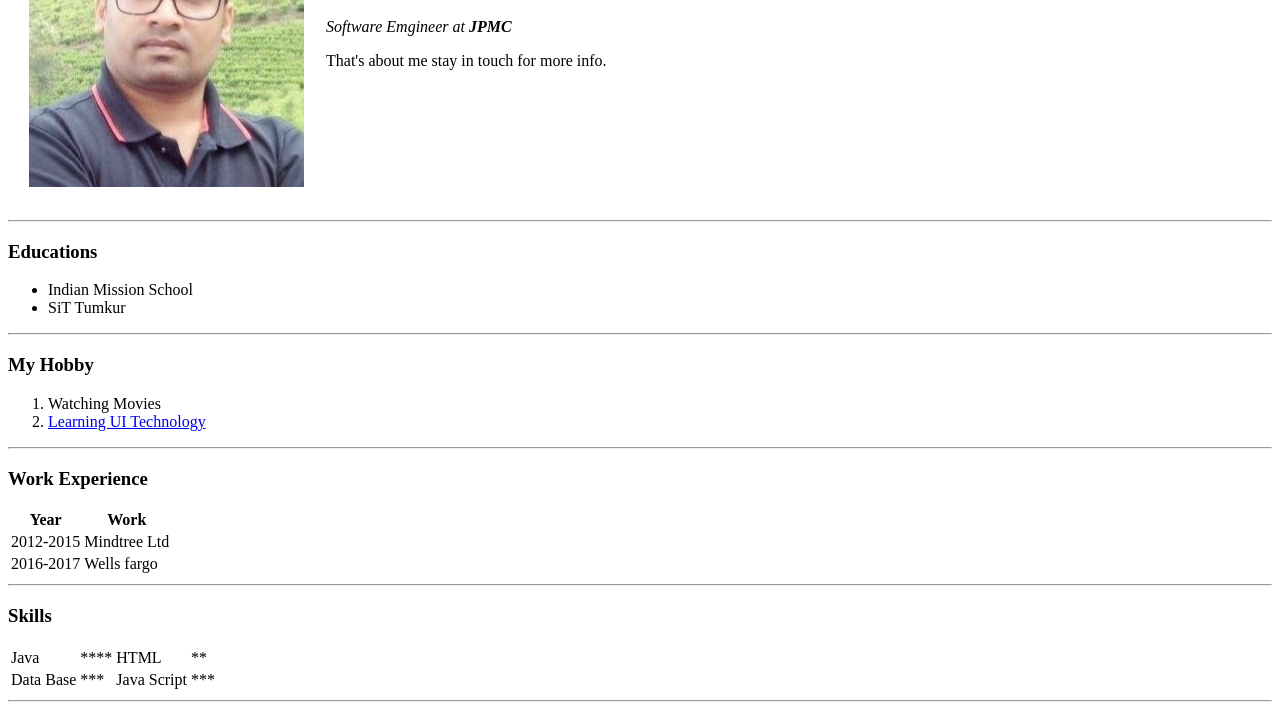
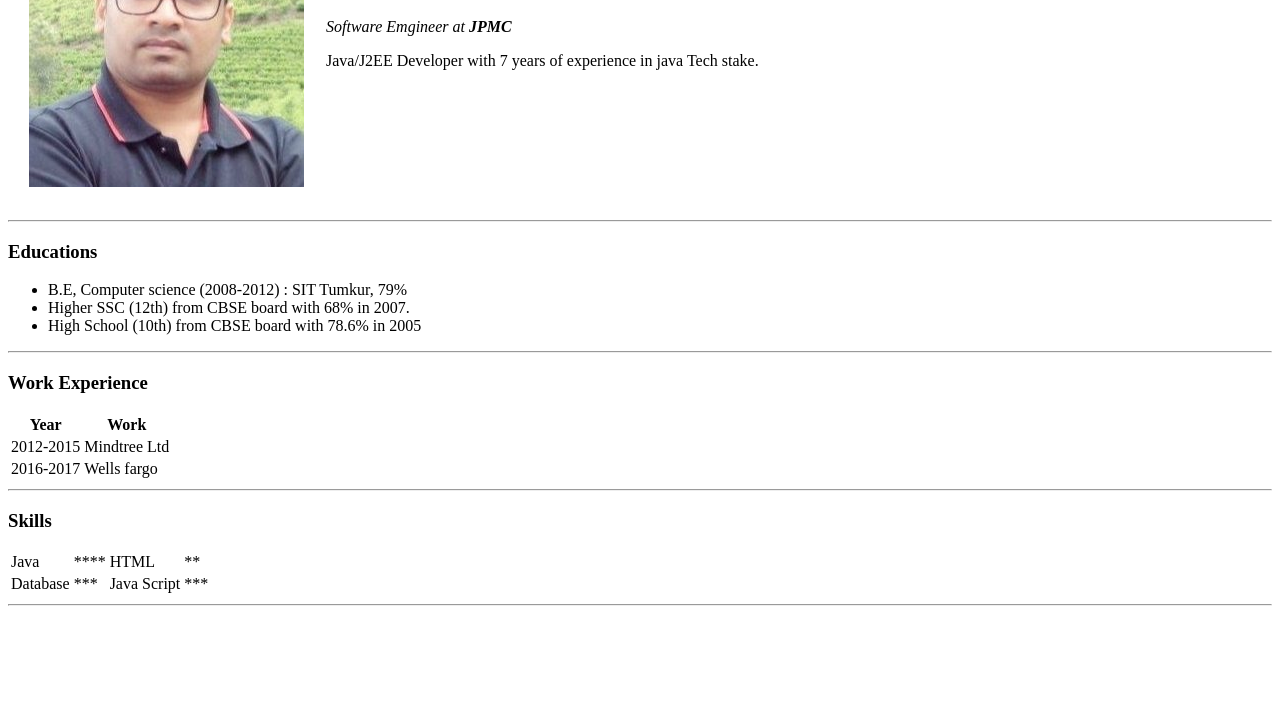
Before and after one commit to rajnaveen2/cv, a plain HTML site: page index.html in a window 1280 px wide. Shown: the part 196-906 px from the top of the page. After the commit the page ends 810 px from the top, so only its background shows below. Drawn offline with Linux system fonts and the light colour scheme.

Commit message:
Adding new index

```diff
--- a/index.html
+++ b/index.html
@@ -18,34 +18,26 @@
           <em>Software Emgineer at <strong>JPMC</strong></em>
         </p>
         <p>
-          That's about me stay in touch for more info.
+          Java/J2EE Developer with 7 years of experience in java Tech stake.
         </p>
 
       </td>
     </tr>
   </table>
 
-<hr />
+  <hr />
   <h3>Educations</h3>
   <ul>
     <li>
-      Indian Mission School
+      B.E, Computer science (2008-2012) : SIT Tumkur, 79%
     </li>
-
     <li>
-      SiT Tumkur
+      Higher SSC (12th) from CBSE board with 68% in 2007.
+    </li>
+    <li>
+      High School (10th) from CBSE board with 78.6% in 2005
     </li>
   </ul>
-<hr />
-  <h3>My Hobby</h3>
-  <ol>
-    <li>
-      Watching Movies
-    </li>
-    <li>
-      <a href="https://devdocs.io/" target="_blank">Learning UI Technology</a>
-    </li>
-  </ol>
   <hr />
   <h3>Work Experience</h3>
   <table>
@@ -98,7 +90,7 @@
       </tr>
       <tr>
         <td>
-          Data Base
+          Database
         </td>
         <td>
           ***
```
